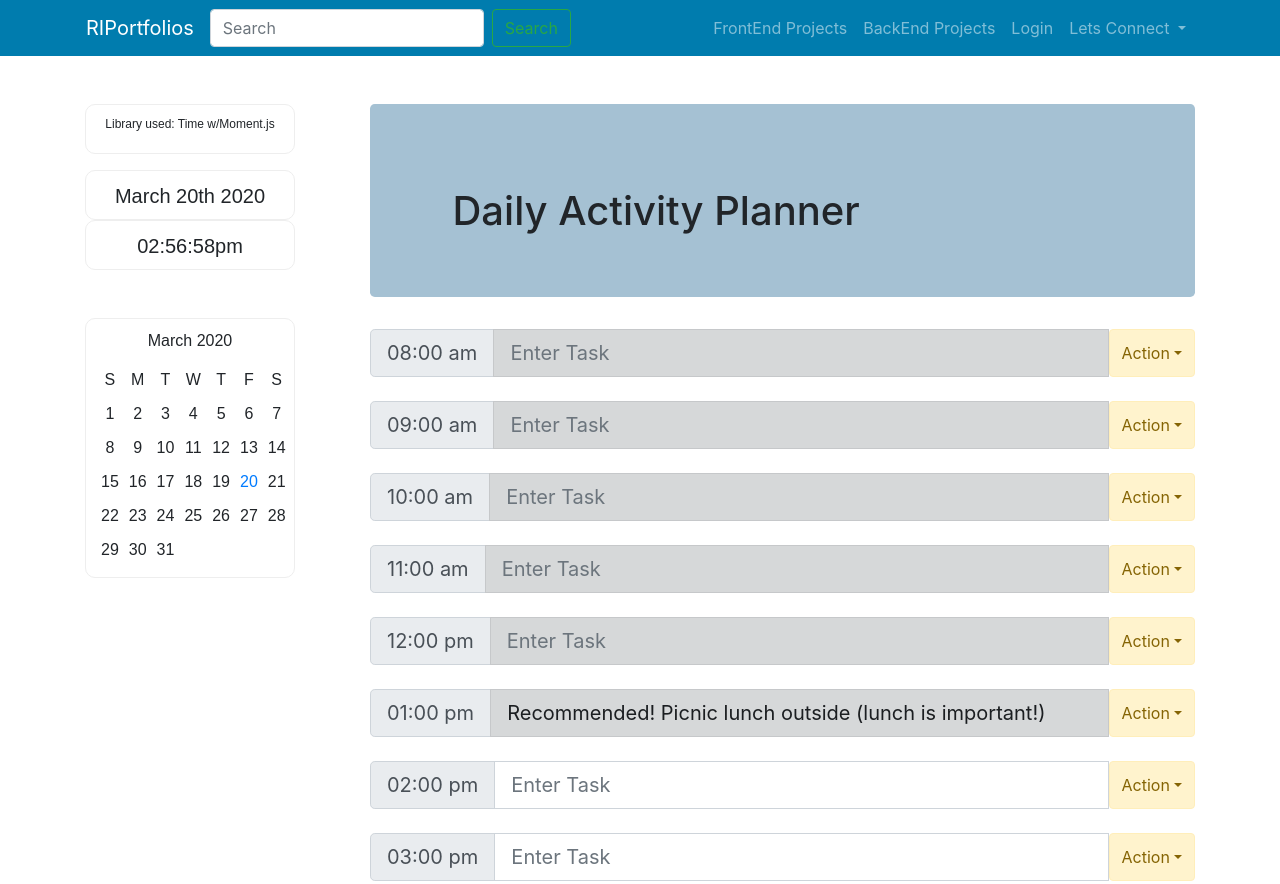
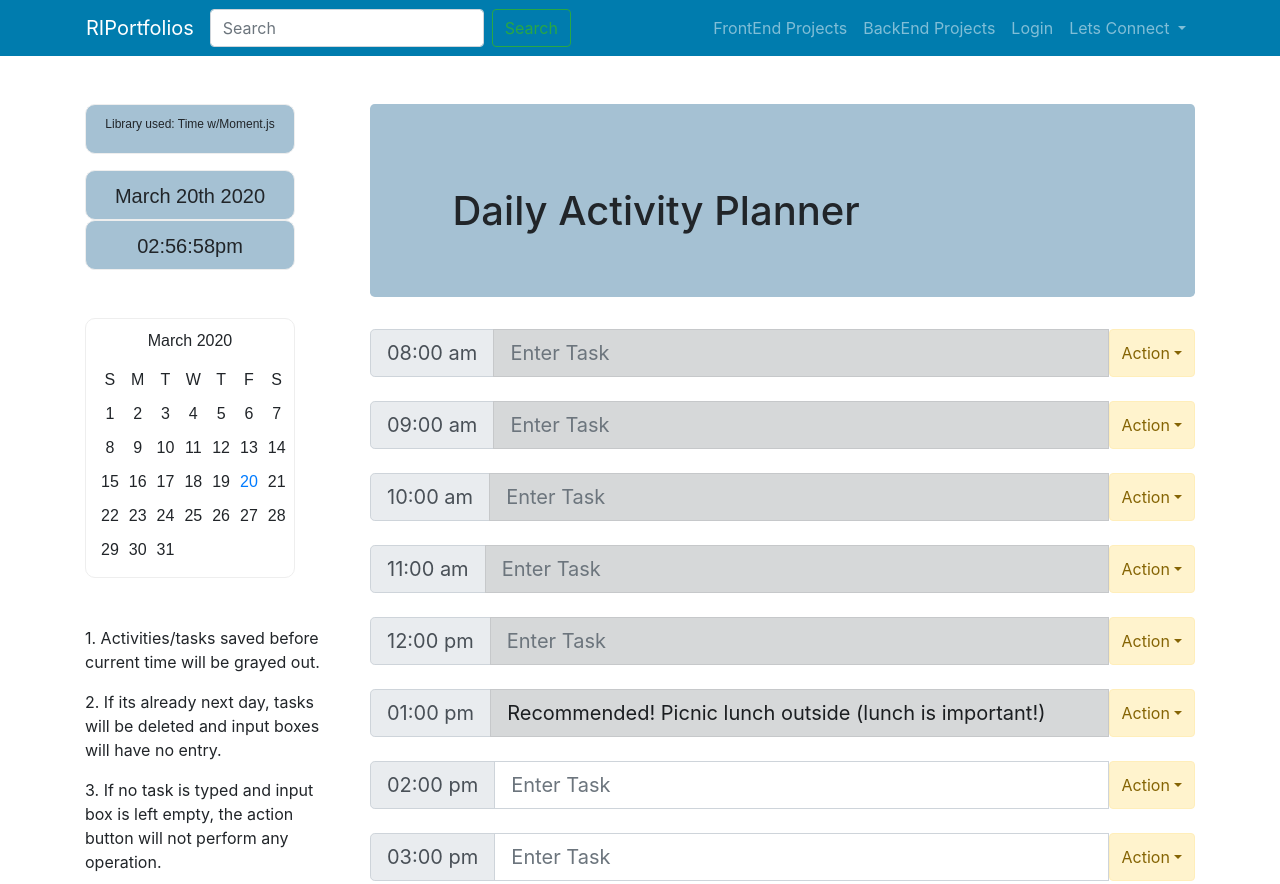
Before and after one commit to raed-ra/H5-SimpleDailyPlanner, a plain HTML site: page index.html in a window 1280 px wide. Shown: the top 884 px of the page. Drawn offline with nearby package versions, Linux system fonts and the light colour scheme.

Commit message:
Antoher version

```diff
--- a/index.css
+++ b/index.css
@@ -10,7 +10,7 @@
     border-radius: 10px;
     font-size: 12px;
     font-family: Arial;
-    background-image: rgba(143, 178, 201, 0.8);
+    background-color:rgba(143, 178, 201, 0.8);
 }
 #date {
     padding: 10px;
@@ -21,7 +21,7 @@
     border-radius: 10px;
     font-size: 20px;
     font-family: Arial;
-    background-image: rgba(143, 178, 201, 0.8);
+    background-color:rgba(143, 178, 201, 0.8);
 }
 
 #clock {
@@ -33,9 +33,8 @@
     border-radius: 10px;
     font-size: 20px;
     font-family: Arial;
-    background-image: rgba(143, 178, 201, 0.8);
+    background-color:rgba(143, 178, 201, 0.8);
 }
-
 
 #calendar-container{
     padding: 10px;
--- a/index.html
+++ b/index.html
@@ -87,6 +87,9 @@
                 </div>
                     <div id="calendar-dates"></div>
             </div>
+            <p class="">1. Activities/tasks saved before current time will be grayed out.</p>
+            <p class="">2. If its already next day, tasks will be deleted and input boxes will have no entry.</p>
+            <p class="">3. If no task is typed and input box is left empty, the action button will not perform any operation.</p>
         </nav>
 <!--Side left Navbar End-->
 
```
